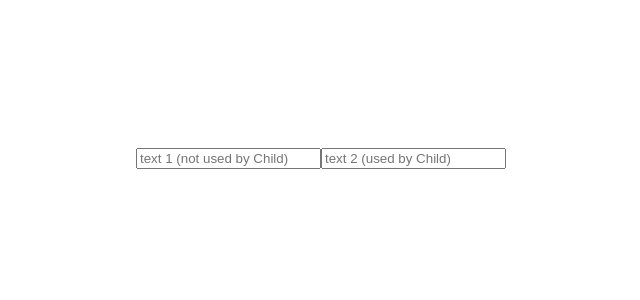
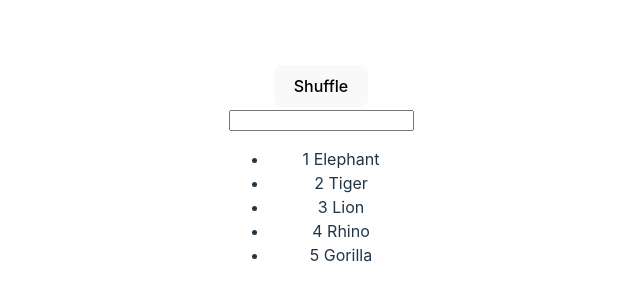
Before and after one commit to mikeyvaldez/React_Refresher, a React (Vite) app in the folder moreHooks/: page / in a window 1280 px wide. Shown: the part 226-526 px from the top of the page, without its empty margins (319-959 px from the left). Built offline with nearby package versions, Linux system fonts and the light colour scheme.

Commit message:
implementing the useCallback hook

```diff
--- a/moreHooks/package.json
+++ b/moreHooks/package.json
@@ -10,6 +10,7 @@
     "preview": "vite preview"
   },
   "dependencies": {
+    "lodash": "^4.17.21",
     "react": "^18.3.1",
     "react-dom": "^18.3.1"
   },
--- a/moreHooks/src/App.jsx
+++ b/moreHooks/src/App.jsx
@@ -1,21 +1,23 @@
-import { useState } from 'react'
-import './App.css'
+import { useState } from "react";
+import "./App.css";
 // import MemoHook from './components/MemoHook'
-import Parent from './components/Memo/Parent'
+// import Parent from "./components/Memo/Parent";
 // import SignUpToNewsLetter from './components/SignUpToNewsLetter'
 // import MagicNumber from './components/MagicNumber'
+import List from "./components/Zoo/List";
 
 function App() {
-  const [count, setCount] = useState(0)
+  const [count, setCount] = useState(0);
 
   return (
     <>
       {/* <MagicNumber />       */}
       {/* <SignUpToNewsLetter /> */}
       {/* <MemoHook /> */}
-      <Parent />
+      {/* <Parent /> */}
+      <List />
     </>
-  )
+  );
 }
 
-export default App
+export default App;
--- a/moreHooks/src/components/Memo/Child.jsx
+++ b/moreHooks/src/components/Memo/Child.jsx
@@ -1,3 +1,4 @@
+/* eslint-disable react/prop-types */
 import { memo } from "react";
 
 function Child({ prop }) {
@@ -5,7 +6,7 @@ function Child({ prop }) {
 
   return (
     <div>
-      <h1>{prop}</h1>
+      <h1>{ prop }</h1>
     </div>
   );
 }
--- /dev/null
+++ b/moreHooks/src/components/Zoo/List.jsx
@@ -0,0 +1,25 @@
+import { useState, useCallback } from "react";
+import _ from "lodash";
+import Search from "./Search";
+
+const allAnimals = ["Elephant", "Tiger", "Lion", "Rhino", "Gorilla"];
+
+export default function List() {
+  const [animals, setAnimals] = useState(allAnimals);
+
+  const handleChange = useCallback((text) => {
+    setAnimals(allAnimals.filter(animal => animal.toLowerCase().includes(text)));
+  }, [])
+
+  return (
+    <div>
+        <button onClick={() => setAnimals(_.shuffle)}>Shuffle</button>
+        <Search onChange={handleChange} />
+      <ul>
+        {animals.map((animal, index) => (
+          <li key={animal}>{index + 1} {animal}</li>
+        ))}
+      </ul>
+    </div>
+  );
+}
--- /dev/null
+++ b/moreHooks/src/components/Zoo/Search.jsx
@@ -0,0 +1,13 @@
+/* eslint-disable react/prop-types */
+import { memo } from "react";
+
+function Search({ onChange: handleChange }){
+    console.log("search rerendered")
+    return (
+        <div>
+            <input type="text" onChange={(e) => handleChange(e.target.value)} />
+        </div>
+    )
+}
+
+export default memo(Search);
```
Also changed, not shown: 1 other file (tests, documents, lock files or other folders).
